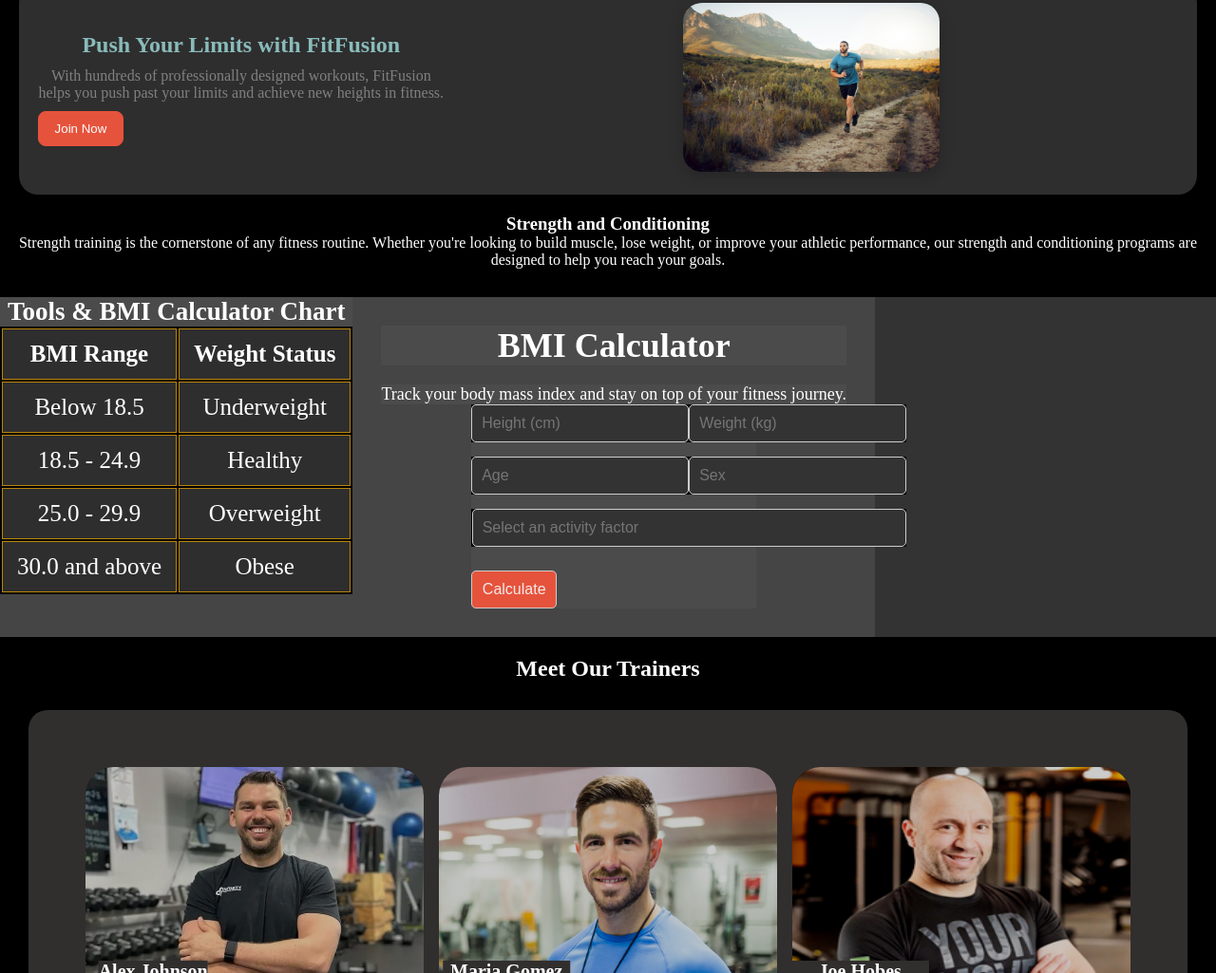
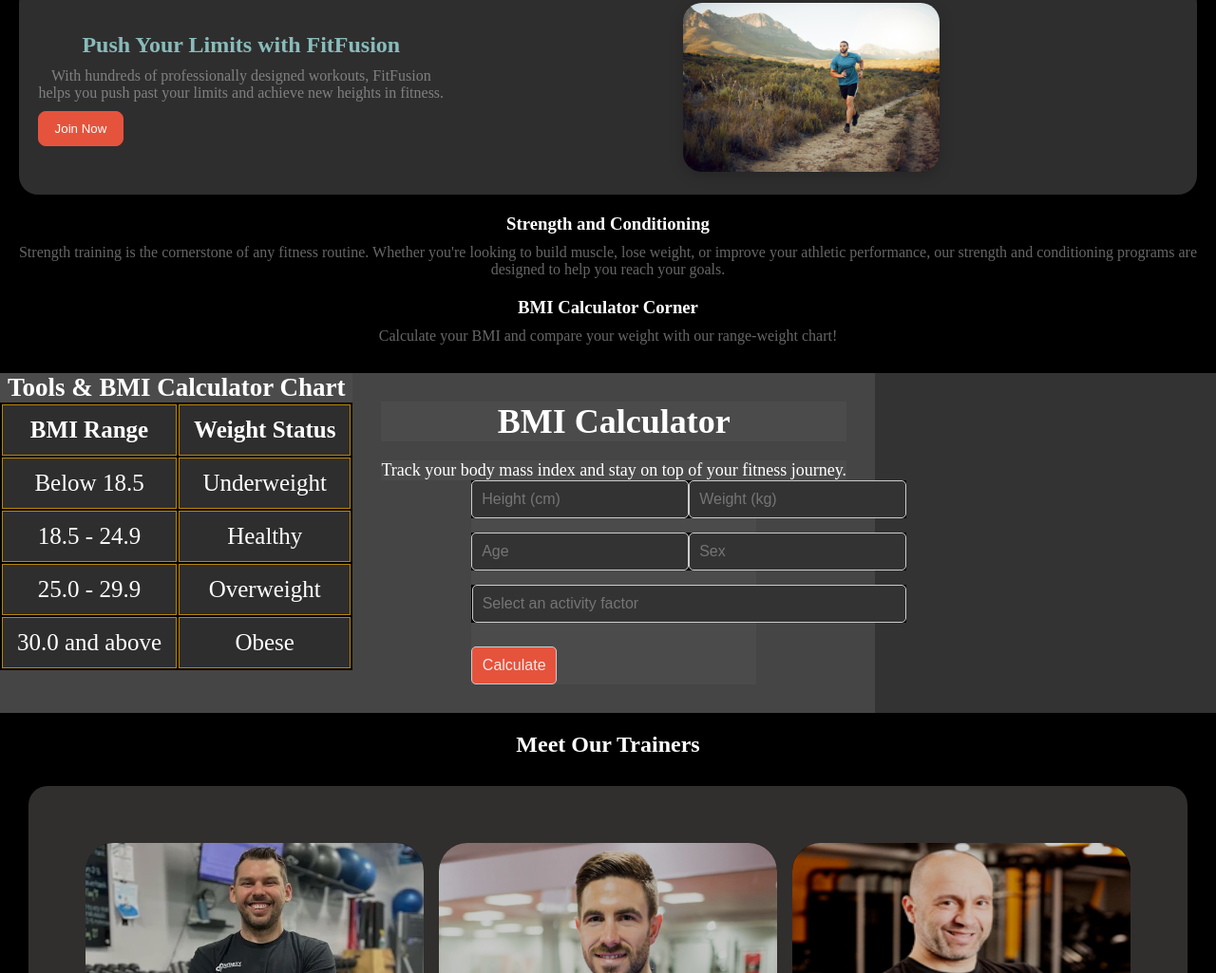
Before and after one commit to jarinkhan/FitFusion, a plain HTML site: page index.html in a window 1280 px wide. Shown: the part 1856-2881 px from the top of the page at 95% size. Drawn offline with Linux system fonts and the light colour scheme.

Commit message:
bmi updated

```diff
--- a/index.html
+++ b/index.html
@@ -118,7 +118,7 @@
 </section>
 
 <section class="unique-section clr2">
-    <div class="clr2">
+    <div class="">
         <h3>Strength and Conditioning</h3>
         <p>Strength training is the cornerstone of any fitness routine. Whether you're looking to build muscle, lose weight, or improve your athletic performance, our strength and conditioning programs are designed to help you reach your goals.</p>
 
@@ -128,6 +128,10 @@
 </div>
 </section>
 
+<div class="bmi">
+    <h3>BMI Calculator Corner</h3>
+    <p>Calculate your BMI and compare your weight with our range-weight chart!</p>
+</div>
 <section class="bmi-calcu clr3">
 
 
--- a/styles/style.css
+++ b/styles/style.css
@@ -202,7 +202,7 @@
 }
 
 
-.change-section p {
+.change-section p, .unique-section p, .bmi p {
     margin-top: 10px;
     color: #666;
 }
@@ -524,3 +524,15 @@
 
     background-size: cover;
 }
+
+
+.bmi h3 {
+    margin-top: 20px;
+    text-align: center;
+    color: white;
+}
+
+
+.bmi p {
+    text-align: center;
+}
```
